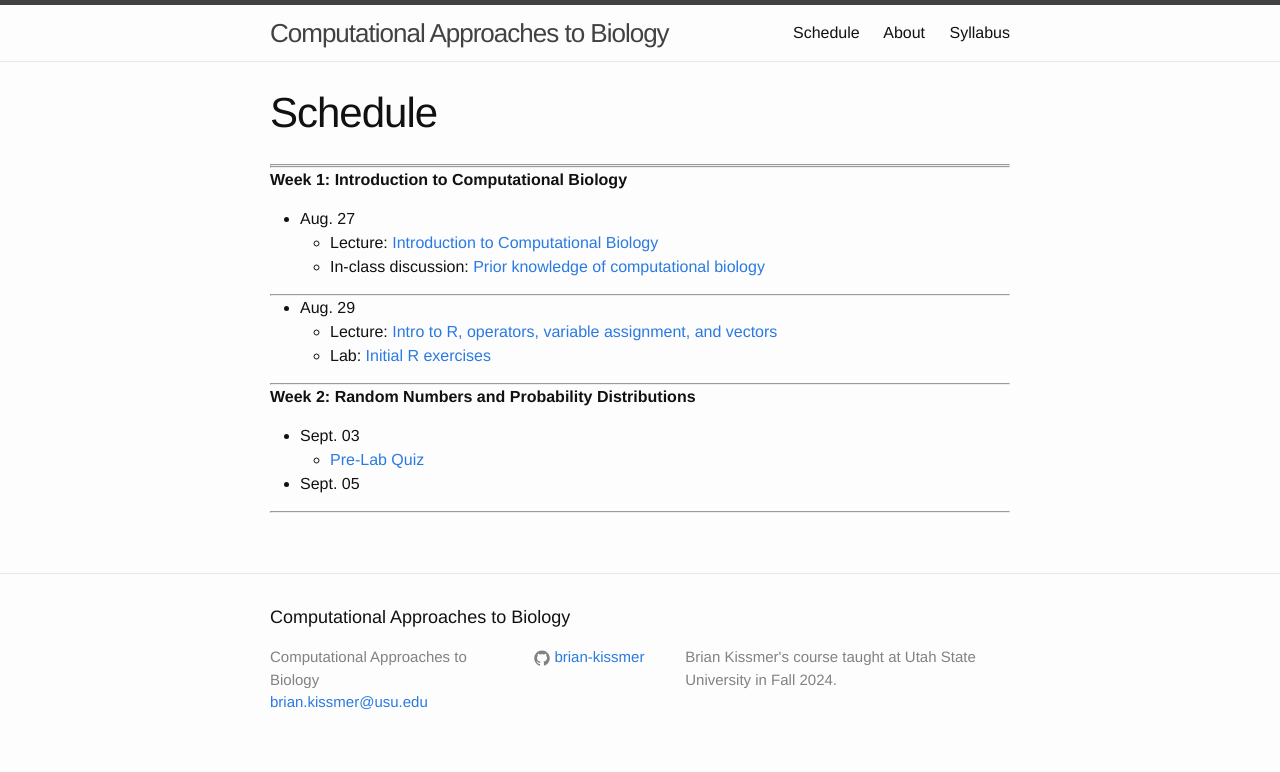
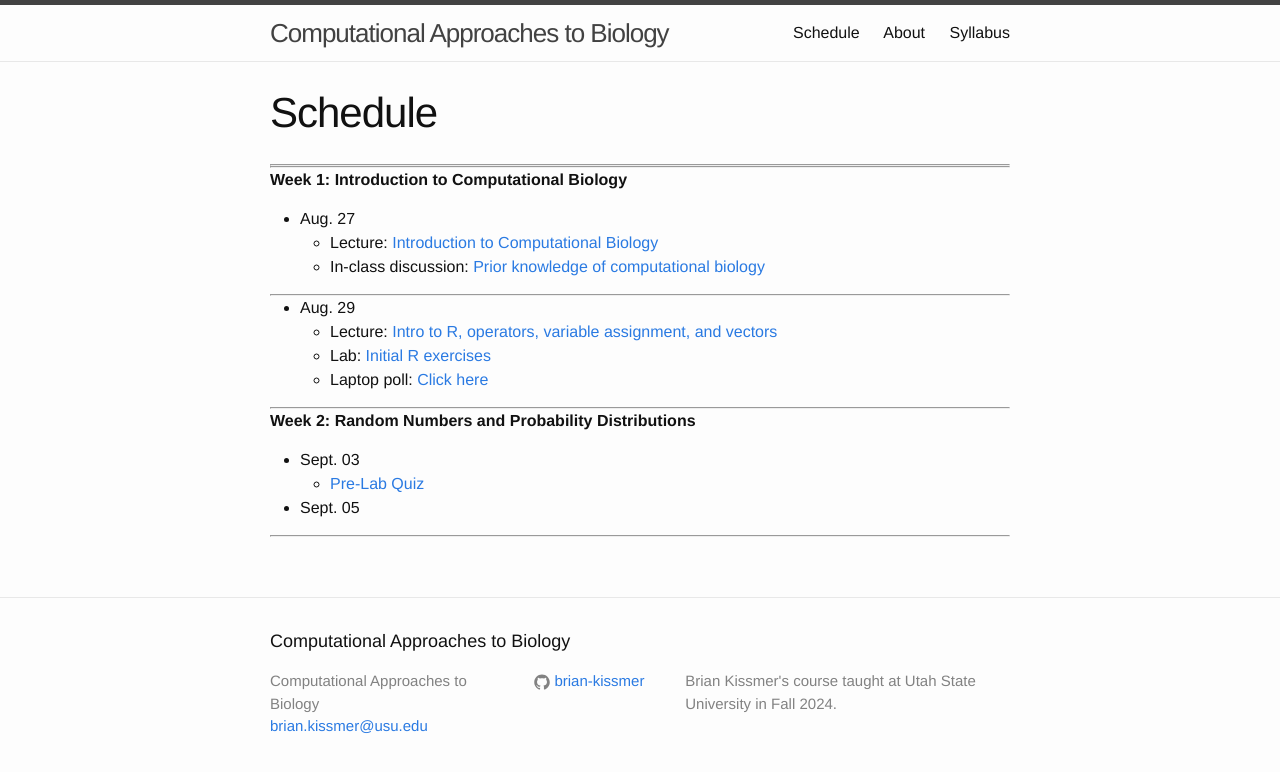
Before and after one commit to brian-kissmer/brian-kissmer.github.io, a Jekyll site: the page built from Schedule.md, in a window 1280 px wide. Shown: the top 772 px of the page. Built offline with Jekyll 4.4.1, drawn with Linux system fonts in a browser that asks for light colours.

Commit message:
Update Schedule.md

```diff
--- a/Schedule.md
+++ b/Schedule.md
@@ -19,6 +19,7 @@ layout: page
 * Aug. 29
     * Lecture:  [Intro to R, operators, variable assignment, and vectors]({{ site.baseurl }}/worksheets/Introduction_to_R.html)
     * Lab: [Initial R exercises](Add_quizizz_link_before_class)
+    * Laptop poll: [Click here](https://strawpoll.com/e7ZJaaklKg3)
 
 ***
 
```
